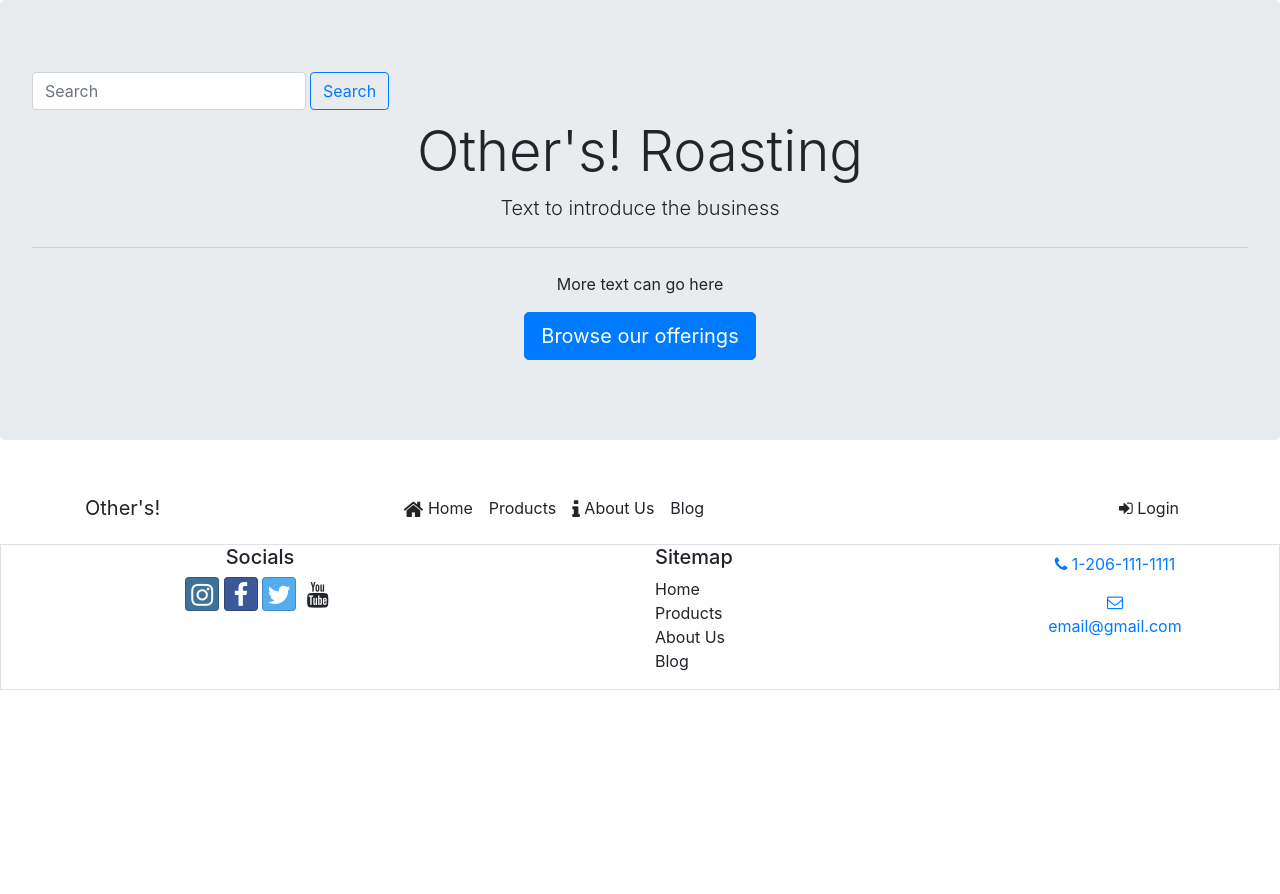
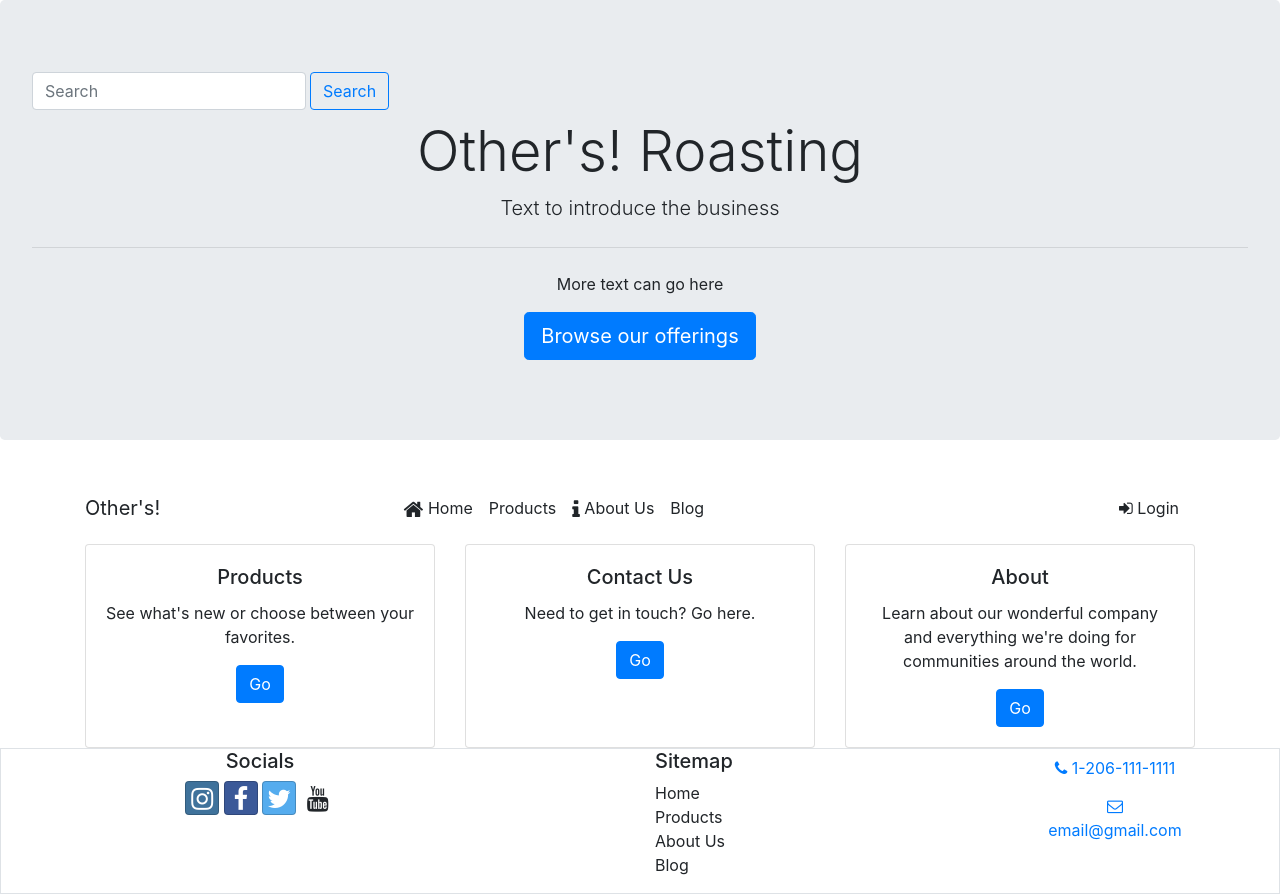
Before and after one commit to morghan102/portfolioProject, a website: page index.html in a window 1280 px wide. Before the commit the page ends 800 px from the top, so only its background shows below. Drawn offline with nearby package versions, Linux system fonts and the light colour scheme.

Commit message:
Added main body section on index.html

```diff
--- a/index.html
+++ b/index.html
@@ -72,6 +72,38 @@
 
 <!-- code for the login modal here -->
 
+<!-- main block of info -->
+<div class="container">
+<div class="card-deck">
+    <div class="card text-center">
+      <!-- <img src="..." class="card-img-top" alt="..."> -->
+      <div class="card-body">
+        <h5 class="card-title">Products</h5>
+        <p class="card-text">See what's new or choose between your favorites.</p>
+        <a href="#" class="btn btn-primary">Go</a>
+      </div>
+    </div>
+    <div class="card text-center">
+        <!-- <img src="..." class="card-img-top" alt="..."> -->
+        <div class="card-body">
+          <h5 class="card-title">Contact Us</h5>
+          <p class="card-text">Need to get in touch? Go here.</p>
+          <a href="#" class="btn btn-primary">Go</a>
+        </div>
+      </div>
+      <div class="card text-center">
+        <!-- <img src="..." class="card-img-top" alt="..."> -->
+        <div class="card-body">
+          <h5 class="card-title">About</h5>
+          <p class="card-text">Learn about our wonderful company and everything we're doing for communities around the world.</p>
+          <a href="#" class="btn btn-primary">Go</a>
+        </div>
+      </div>
+    </div>
+</div>
+
+
+
     <!-- everything isnt centered evenly -->
     <footer class="site-footer border">
         <div class="container justify-content-center container-fluid">
```
